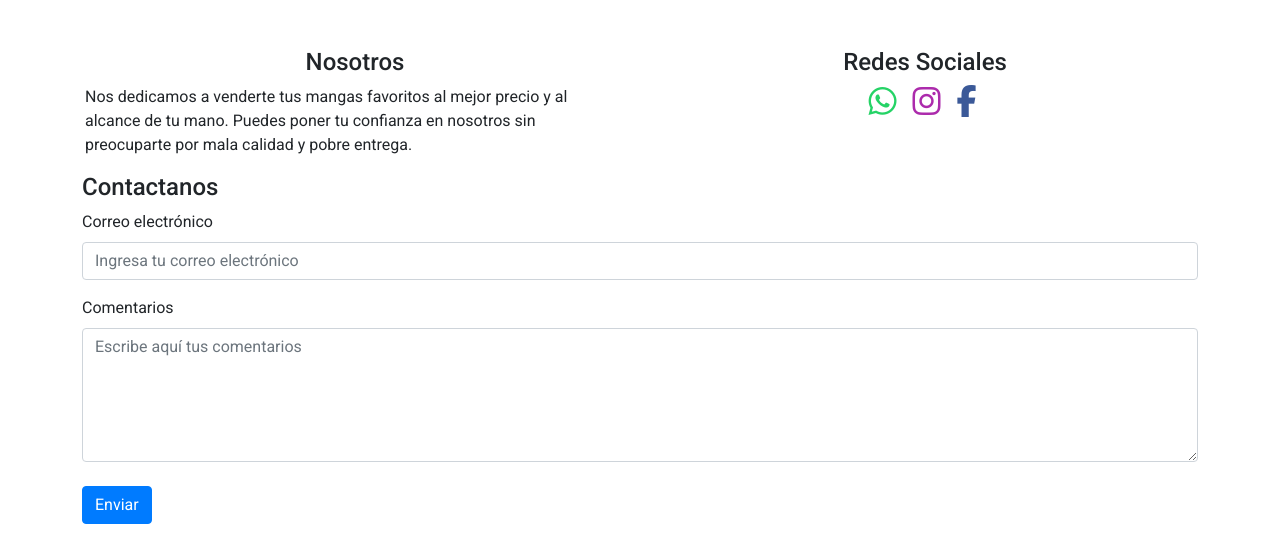
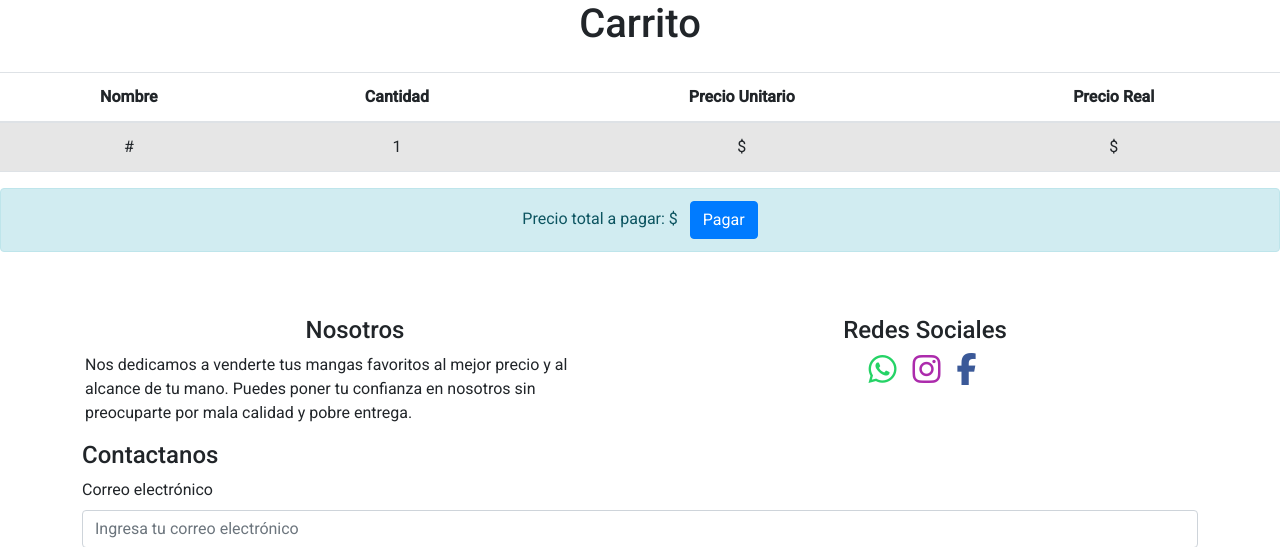
Before and after one commit to StonerDolphin/MangaStore, a Django app: page /carrito in a window 1280 px wide. Shown: the part 106-653 px from the top of the page. Before the commit the page ends 630 px from the top, so only its background shows below. Run offline with Django 4.2, Linux system fonts and the light colour scheme; a user stored in the database is signed in; tables that the repository leaves empty hold one stand-in row (values such as "Sample post"); some libraries are stand-ins or nearby versions.

Commit message:
avance carrito

```diff
--- a/venta/models.py
+++ b/venta/models.py
@@ -65,13 +65,21 @@ class Carrito(models.Model):
     user = models.ForeignKey(Cliente, on_delete = models.CASCADE, db_column = 'user_id')
     def __str__(self):
         return str(self.id_carrito)
-
+    @property
+    def precioTotal(self):
+        carritoItems = self.carritoItems.all()
+        total = sum([item.precio for item in carritoItems])
+        return total
 class CarritoItem(models.Model):
     manga = models.ForeignKey(Manga, on_delete = models.CASCADE, related_name='items')
     carrito = models.ForeignKey(Carrito, on_delete = models.CASCADE, related_name='carritoItems')
     cantidad = models.IntegerField(default=0)
     def __str__(self):
         return self.manga.titulo
+    @property
+    def precio(self):
+        new_precio = int(self.manga.precio) * self.cantidad
+        return new_precio
 
 class Orden(models.Model):
     # Campos del modelo
--- a/venta/templates/venta/carrito.html
+++ b/venta/templates/venta/carrito.html
@@ -3,5 +3,39 @@
 {% load static %}
 
 {% block body %}
+    <div class="table-responsive">
+  <div class="text-center mb-4">
+    <h1>Carrito</h1>
+  </div>
+  <table class="table table-striped">
+    {% if items %}
+    <thead>
+      <tr>
+        <th>Nombre</th>
+        <th>Cantidad</th>
+        <th>Precio Unitario</th>
+        <th>Precio Real</th>
+      </tr>
+    </thead>
+    <tbody>
+      {% for item in items %}
+      <tr>
+        <td>{{ item.manga.titulo }}#{{ item.manga.nro_volumen }}</td>
+        <td>{{ item.cantidad }}</td>
+        <td>${{ item.manga.precio }}</td>
+        <td>${{ item.precio }}</td>
+      </tr>
+      {% endfor %}
+    </tbody>
+    {% endif %}
+  </table>
+  <div class="text-center">
+    <div class="alert alert-info" role="alert">
+      Precio total a pagar: ${{ carro.precioTotal }}
+        <a href="{% url 'compra' %}" class="btn btn-primary ml-2">Pagar </a>
+    </div>
+  </div>
+</div>
+
 
 {% endblock %}
--- a/venta/views.py
+++ b/venta/views.py
@@ -406,7 +406,12 @@ def buscar_manga_filtros(request):
     return render(request, 'venta/buscar_manga.html', {'mangas_encontrados': mangas_encontrados})
 
 def carrito(request):
-    context = {}
+    carro = None
+    carItem = []
+    if request.user.is_authenticated:
+        carro, _ = Carrito.objects.get_or_create(user=request.user.cliente)
+        carItem = carro.carritoItems.all()
+    context = {"carro":carro, "items": carItem}
     return render(request, 'venta/carrito.html', context)
 
 
```
